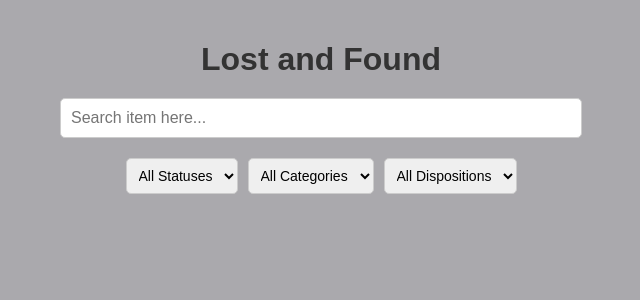
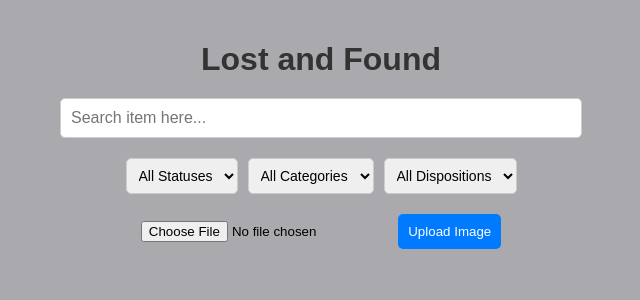
Before and after one commit to coresynapses/lost-and-found-web, a Django app: page / in a window 1280 px wide. Shown: the top 300 px of the page, without its empty margins (319-959 px from the left). Run offline with Django 5.2, Linux system fonts and the light colour scheme.

Commit message:
image upload logic for iteration 1

```diff
--- a/TamiuLostAndFound/static/dynamic.js
+++ b/TamiuLostAndFound/static/dynamic.js
@@ -37,6 +37,79 @@ document.querySelectorAll('.filter-dropdown').forEach(filter => {
         });
     });
 });
+// Handle file input and preview the uploaded image
+
+document.getElementById('upload-image').addEventListener('change', function (event) {
+    const file = event.target.files[0];
+
+    if (file) {
+        // Check if the file is an image
+        if (!file.type.startsWith('image/')) {
+            alert('Please upload a valid image file.');
+            return;
+        }
+
+        // Create a FileReader to preview the image
+        const reader = new FileReader();
+        reader.onload = function (e) {
+            // Display the preview
+            const previewContainer = document.getElementById('preview-container');
+            previewContainer.innerHTML = `<img src="${e.target.result}" alt="Preview Image">`;
+        };
+        reader.readAsDataURL(file);
+         }
+});
+
+// Handle file input and preview the uploaded image
+document.getElementById('upload-image').addEventListener('change', function (event) {
+    const file = event.target.files[0];
+
+    if (file) {
+        // Check if the file is an image
+        if (!file.type.startsWith('image/')) {
+            alert('Please upload a valid image file.');
+            return;
+        }
+
+        // Create a FileReader to preview the image
+        const reader = new FileReader();
+        reader.onload = function (e) {
+            const previewContainer = document.getElementById('preview-container');
+            previewContainer.innerHTML = `<img src="${e.target.result}" alt="Preview Image">`;
+        };
+        reader.readAsDataURL(file);
+    }
+});
+
+// Handle the upload button click event
+document.getElementById('upload-btn').addEventListener('click', function () {
+    const fileInput = document.getElementById('upload-image');
+    const file = fileInput.files[0];
+
+    if (file) {
+        const formData = new FormData();
+        formData.append('image', file);
+        // BACKEND Replace '/upload' with Django endpoint for upload handling
+        fetch('/upload', {
+            method: 'POST',
+            body: formData,
+        })
+            .then(response => response.json())
+            .then(data => {
+                alert('Image uploaded successfully!');
+                console.log('Server response:', data);
+            })
+            .catch(error => {
+                console.error('Error uploading image:', error);
+                alert('Image upload failed.');
+            });
+    } else {
+        alert('Please select an image before uploading.');
+    }
+});
+
+
+
 
 // Details Button Functionality
 document.querySelectorAll('.details-btn').forEach(button => {
--- a/TamiuLostAndFound/static/style.css
+++ b/TamiuLostAndFound/static/style.css
@@ -29,6 +29,24 @@ h1 {
     justify-content: center;
     gap: 10px;
     margin-bottom: 20px;
+}
+
+/*image upload */
+.upload-container {
+    margin: 20px 0;
+    text-align: center;
+}
+
+#upload-image {
+    margin-bottom: 10px;
+}
+
+#preview-container img {
+    max-width: 100%;
+    max-height: 200px;
+    border: 1px solid #ccc;
+    border-radius: 5px;
+    margin-top: 10px;
 }
 
 .filter-dropdown {
--- a/TamiuLostAndFound/templates/index.html
+++ b/TamiuLostAndFound/templates/index.html
@@ -35,6 +35,14 @@
         </select>
     </div>
 
+    <!--Image upload-->
+    <div class="upload-container">
+        <input type="file" id="upload-image" accept="image/*">
+        <button id="upload-btn" class="details-btn">Upload Image</button>
+        <div id="preview-container"></div> <!-- For displaying the preview -->
+    </div>
+
+
     <!-- Grid-based Item Display -->
     <div class="item-container">
         {% for item in items %}
```
